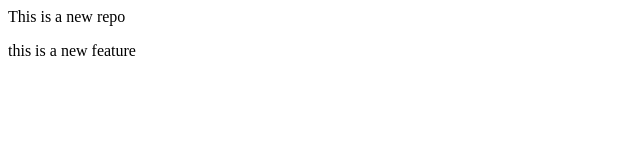
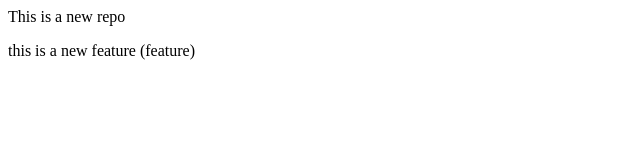
Before and after one commit to students-project/Local-repo, a plain HTML site: page index.html in a window 1280 px wide. Shown: the full height of the page, 0-640 px from the left. Drawn offline with Linux system fonts and the light colour scheme.

Commit message:
add new features

```diff
--- a/index.html
+++ b/index.html
@@ -1,2 +1,2 @@
 <p>This is a new repo</p>
-<p>this is a new feature</p>
+<p>this is a new feature (feature)</p>
```
